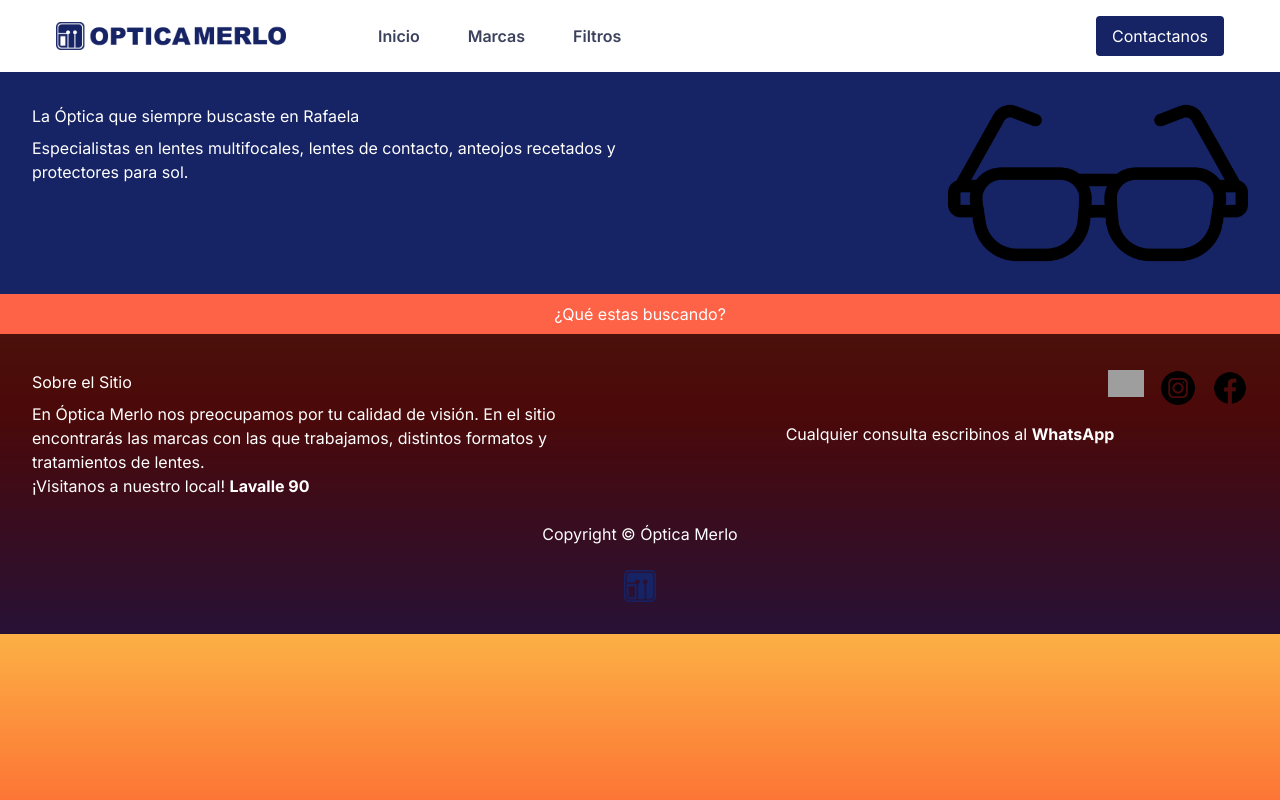
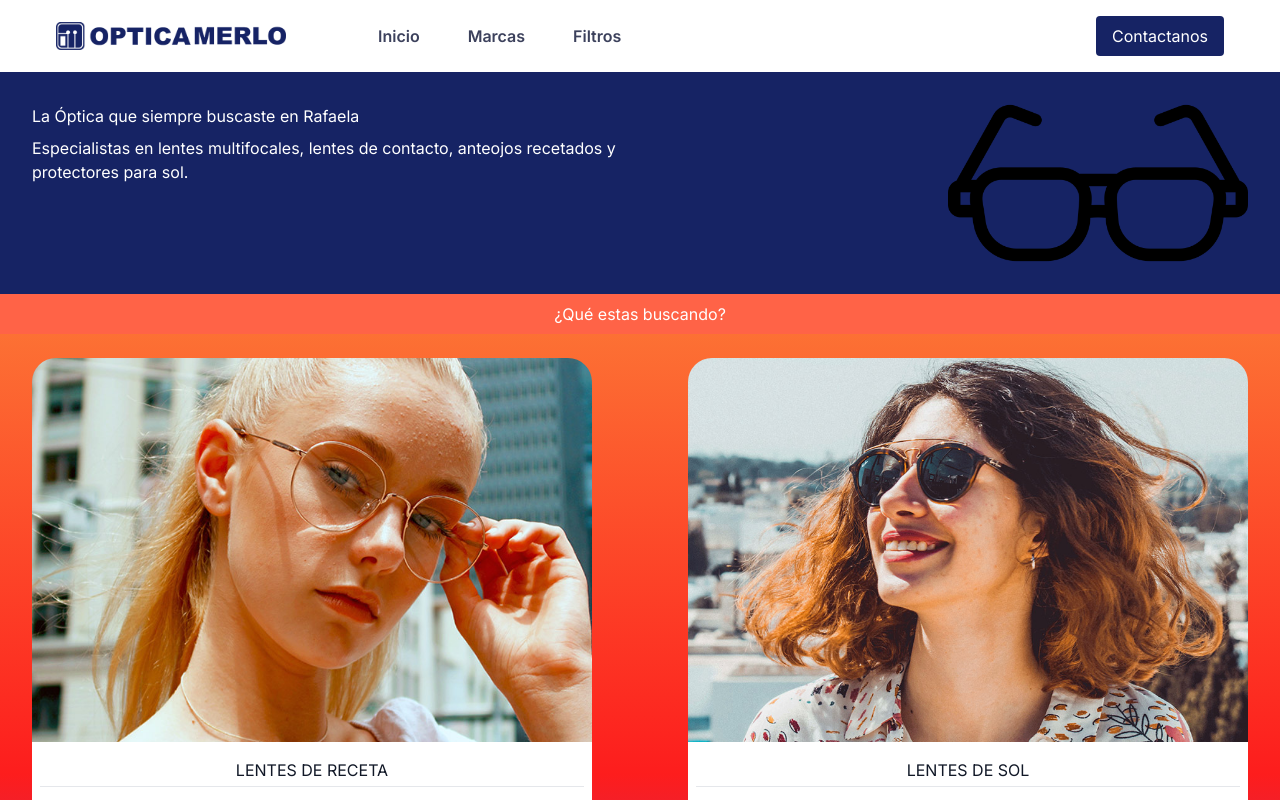
Before and after one commit to SantiagoMerlo1337/optica-merlo-landing-page, a Next.js app: page / in a window 1280 px wide. Shown: the top 800 px of the page. Built offline with nearby package versions, Linux system fonts and the light colour scheme; grey boxes are pictures that could not be loaded.

Commit message:
update homepage

```diff
--- a/app/(root)/(home)/page.tsx
+++ b/app/(root)/(home)/page.tsx
@@ -1,13 +1,25 @@
+import { navbarLinks } from "@/components/constants";
+import Card from "@/components/shared/Card";
 import Header from "@/components/shared/Header";
+
+const marcasHref = navbarLinks[1].route
+const filtrosHref = navbarLinks[2].route
 
 const Home = () => {
     return (
+        <>
         <Header
             title="La Óptica que siempre buscaste en Rafaela"
             desc="Especialistas en lentes multifocales, lentes de contacto, anteojos recetados y protectores para sol."
             imgUrl="/assets/images/lentes-header.png"
             tag="¿Qué estas buscando?"
         />
+
+        <section className="container grid grid-cols-1 md:grid-cols-2 gap-24 my-6">
+            <Card title="LENTES DE RECETA" desc="Contamos con filtros de luz azul, antirreflejos, ambos filtros combinados, y mucho más." hrefLink={filtrosHref} imgAlt="Modelo con lentes de receta" imgUrl="/assets/images/modelo1.jpg"/>
+            <Card title="LENTES DE SOL" desc="Contamos con lentes de calidad premium de distintas marcas, armazones de nylon, metálicos, y mucho más." hrefLink={marcasHref} imgAlt="Modelo con lentes de receta" imgUrl="/assets/images/modelo2.jpg"/>
+        </section>
+        </>
     );
 };
 
```
